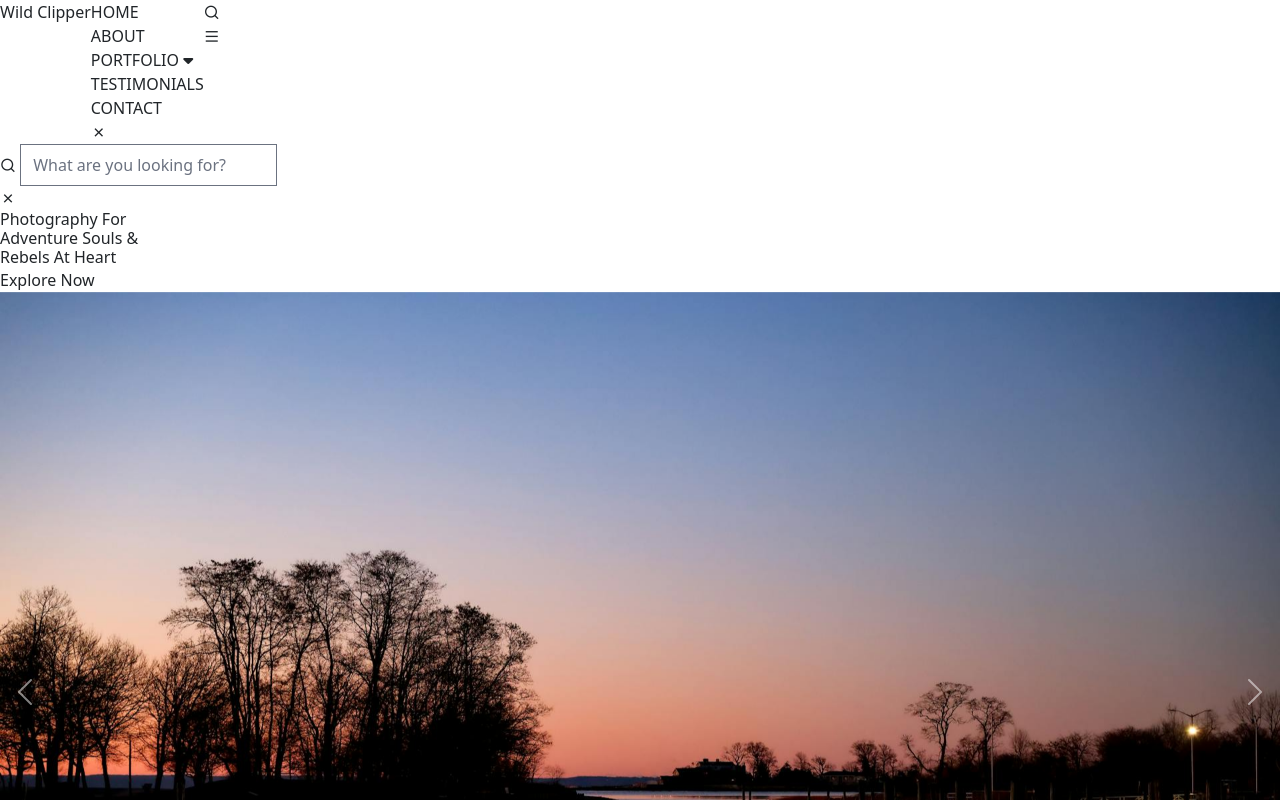
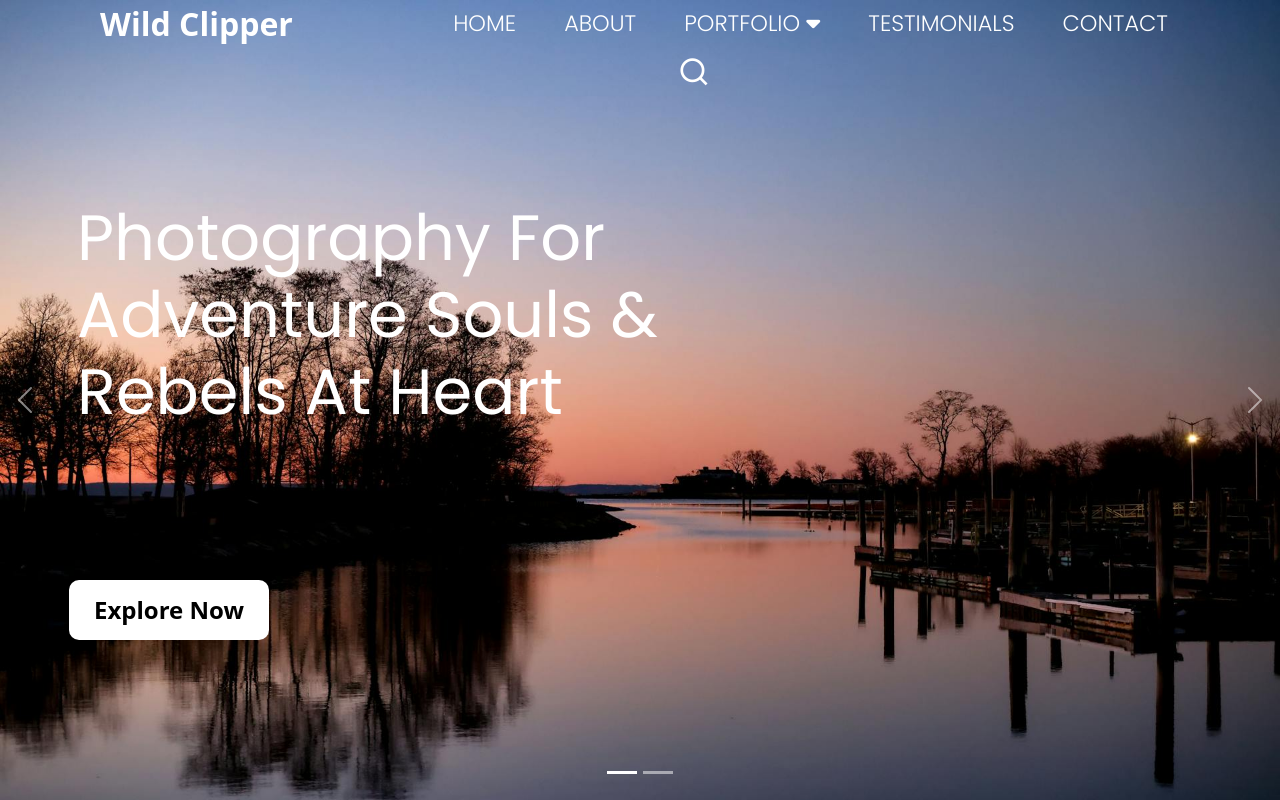
Before and after one commit to ShrutiAgarwalll/PhotographyWebsite, a plain HTML site: page index.html in a window 1280 px wide. Shown: the top 800 px of the page. Drawn offline with nearby package versions, Linux system fonts and the light colour scheme; files that its build step writes are made by us from their sources; the site is published under a folder, as on GitHub Pages, so addresses that start at the root find nothing; files whose address does not match are found by name.

Commit message:
index.html

```diff
--- a/index.html
+++ b/index.html
@@ -10,7 +10,7 @@
      <link rel="stylesheet" href="https://cdnjs.cloudflare.com/ajax/libs/font-awesome/6.5.1/css/all.min.css" integrity="sha512-DTOQO9RWCH3ppGqcWaEA1BIZOC6xxalwEsw9c2QQeAIftl+Vegovlnee1c9QX4TctnWMn13TZye+giMm8e2LwA==" crossorigin="anonymous" referrerpolicy="no-referrer" />
 
     <!--==============CSS==============-->
-    <link rel="stylesheet" href="/asset/css/style.css">
+    <link rel="stylesheet" href="./css/style.css">
     <link rel="stylesheet" href="https://cdnjs.cloudflare.com/ajax/libs/OwlCarousel2/2.3.4/assets/owl.carousel.min.css">
     <link rel="stylesheet" href="https://cdnjs.cloudflare.com/ajax/libs/OwlCarousel2/2.3.4/assets/owl.theme.default.min.css">
 
```
